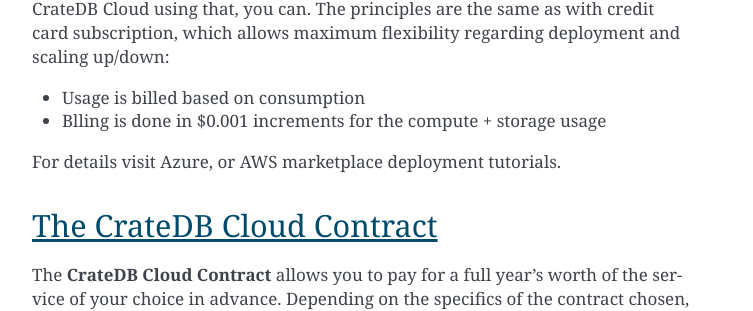
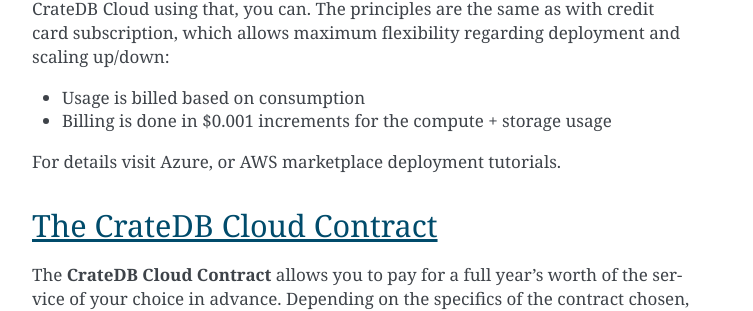
Before and after one commit to crate/cloud-reference, a Sphinx documentation site: the page built from docs/subscription-plans.rst, in a window 1280 px wide and 900 px high, scrolled down 2170 px. Shown: the part 432-743 px from the top of the window, without its empty margins (388-1141 px from the left). Built offline with Sphinx 7.4.7, drawn with Linux system fonts in a browser that asks for light colours.

```diff
--- a/docs/subscription-plans.rst
+++ b/docs/subscription-plans.rst
@@ -120,7 +120,7 @@
 scaling up/down:
 
 - Usage is billed based on consumption
-- Blling is done in $0.001 increments for the compute + storage usage
+- Billing is done in $0.001 increments for the compute + storage usage
 
 For details visit :ref:`Azure
 <cloud-tutorials:signup-azure-to-cluster>`, or :ref:`AWS
```
Also changed, not shown: docs/billing.rst (+1 -10 lines).
